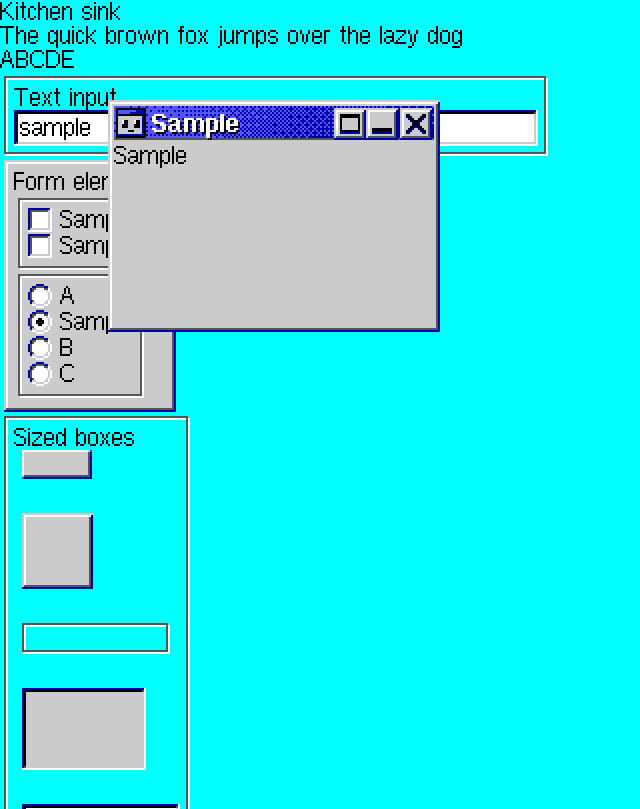
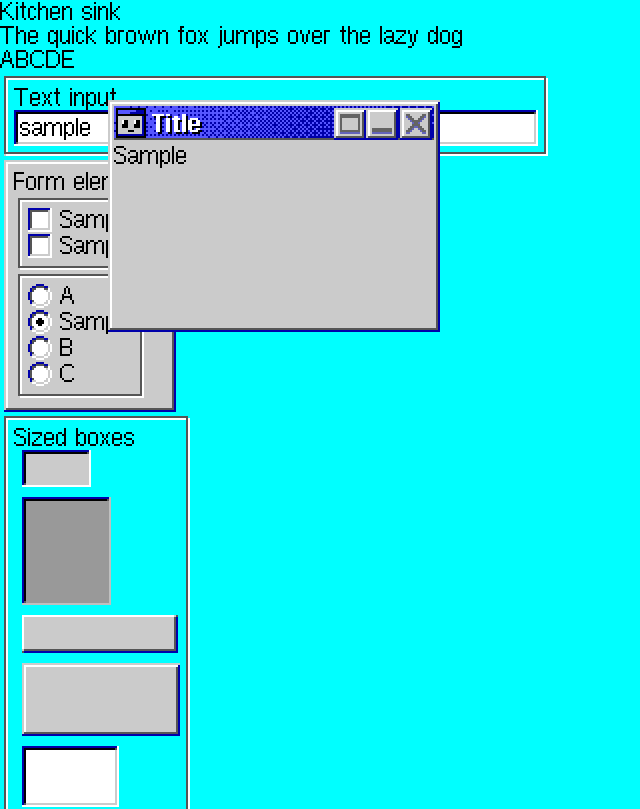
Before and after one commit to OmskGameJam/win-55-ui, a Vue app: page / in a window 1280 px wide. Shown: the top 809 px of the page, without its empty margins (0-640 px from the left). Built offline with nearby package versions, Linux system fonts and the light colour scheme.

Commit message:
feat: unhardcode window, minor fixes

```diff
--- a/src/App.vue
+++ b/src/App.vue
@@ -1,6 +1,6 @@
 <script setup lang="ts">
 import { ref } from 'vue'
-import Box from './components/Box.vue'
+import Box, { type BoxType } from './components/Box.vue'
 import Button from './components/Button.vue'
 import BaseDropdown from './components/BaseDropdown.vue'
 import { useSineWave } from './helpers/useSineWave'
@@ -14,7 +14,17 @@ import Window from './components/Window.vue'
 import Tooltip from './components/Tooltip.vue'
 import Balloon from './components/Balloon.vue'
 
-const { values } = useSineWave(5)
+const testingBoxes: BoxType[] = [
+  'indent',
+  'indent-dark',
+  'panel-d-1',
+  'panel-d-2',
+  'textarea',
+  'border-groove',
+  'white-box',
+  'notification',
+]
+const { values } = useSineWave(testingBoxes.length)
 
 const containerStyle = {
   width: 'fit-content',
@@ -31,6 +41,8 @@ const windowStyle = {
   marginBottom: '10px',
   marginLeft: '8px',
 }
+
+
 
 const handleClick = () => window.alert('Click!')
 
@@ -95,29 +107,10 @@ const exampleRadioState = ref('sample')
 
     <Box type="border-groove" :extra-styles="containerStyle">
       <h2>Sized boxes</h2>
-      <Box
-        :extra-styles="{ ...boxStyle, width: (2 * 48 + values[0].cos * 50) + 'px', height: (2 * 24 + values[0].sin * 30) + 'px' }"
-        type="panel-d-1"
-      />
-      <br />
-      <Box
-        :extra-styles="{ ...boxStyle, width: (2 * 48 + values[1].cos * 50) + 'px', height: (2 * 24 + values[1].sin * 30) + 'px' }"
-        type="panel-d-2"
-      />
-      <br />
-      <Box
-        :extra-styles="{ ...boxStyle, width: (2 * 48 + values[2].cos * 50) + 'px', height: (2 * 24 + values[2].sin * 30) + 'px' }"
-        type="border-groove"
-      />
-      <br />
-      <Box
-        :extra-styles="{ ...boxStyle, width: (2 * 48 + values[3].cos * 50) + 'px', height: (2 * 24 + values[3].sin * 30) + 'px' }"
-        type="indent"
-      />
-      <br />
-      <Box
-        :extra-styles="{ ...boxStyle, width: (2 * 48 + values[4].cos * 50) + 'px', height: (2 * 24 + values[4].sin * 30) + 'px' }"
-        type="textarea"
+      <Box v-for="(item, index) in testingBoxes"
+        :extra-styles="{ ...boxStyle, width: (2 * 48 + values[index].cos * 50) + 'px', height: (2 * 24 + values[index].sin * 30) + 'px' }"
+        :type="item"
+        :key="index"
       />
       <br />
     </Box>
@@ -125,7 +118,7 @@ const exampleRadioState = ref('sample')
     <div>
       <h2>Window</h2>
       (it's floating)
-      <Window resizable :extra-styles="{ ...windowStyle }">
+      <Window resizable title="Title" icon="/win-55-ui/icons/program.png" placeholder-buttons :extra-styles="{ ...windowStyle }">
         Sample
       </Window>
     </div>
--- a/src/components/Box.vue
+++ b/src/components/Box.vue
@@ -4,6 +4,7 @@ import { computed, ref } from 'vue'
 
 export type BoxType =
   | 'indent'
+  | 'indent-dark'
   | 'panel-d-1'
   | 'panel-d-2'
   | 'textarea'
--- a/src/components/Button.vue
+++ b/src/components/Button.vue
@@ -7,10 +7,12 @@ const props = withDefaults(defineProps<{
   baseType?: BoxType
   extraStyles?: Record<string, string | number | undefined>
   extraClass?: string
+  disabled?: boolean
 }>(), {
   baseType: 'panel-d-1',
   extraStyles: undefined,
   extraClass: undefined,
+  disabled: false,
 })
 
 const emit = defineEmits<{
@@ -20,19 +22,25 @@ const emit = defineEmits<{
 const isMouseDown = ref(false)
 const isInside = ref(false)
 
-const pressed = computed(() => isMouseDown.value && isInside.value)
+const pressed = computed(() => !props.disabled && isMouseDown.value && isInside.value)
+const isDisabled = computed(() => props.disabled)
 
 const handleMouseDown = (e: MouseEvent) => {
-  if (e.button !== 0) return
+  if (props.disabled || e.button !== 0) return
   isMouseDown.value = true
   isInside.value = true
 }
 
-const handleMouseEnter = () => { isInside.value = true }
+const handleMouseEnter = () => {
+  if (!props.disabled) {
+    isInside.value = true
+  }
+}
+
 const handleMouseLeave = () => { isInside.value = false }
 
 const handleWindowMouseUp = (e: MouseEvent) => {
-  if (e.button !== 0) return
+  if (props.disabled || e.button !== 0) return
   if (isMouseDown.value && isInside.value) {
     emit('click')
   }
@@ -52,18 +60,23 @@ const boxStyle = computed(() => ({
   width: 'fit-content',
   paddingBottom: '4px',
   paddingRight: '4px',
-  cursor: 'default',
+  cursor: isDisabled.value ? 'not-allowed' : 'default',
   ...props.extraStyles,
 }))
 
 const innerStyle = computed(() => ({
   transform: pressed.value ? 'translate(2px, 2px)' : 'translate(0, 0)',
+  opacity: isDisabled.value ? 0.5 : 1,
 }))
+
+const boxType = computed(() => {
+  return pressed.value ? 'indent' : props.baseType
+})
 </script>
 
 <template>
   <Box
-    :type="pressed ? 'indent' : baseType"
+    :type="boxType"
     :extra-styles="boxStyle"
     :extra-class="extraClass"
     @mousedown="handleMouseDown"
--- a/src/components/Checkbox.vue
+++ b/src/components/Checkbox.vue
@@ -39,8 +39,11 @@ const toggleCheckbox = () => {
     @click="toggleCheckbox"
   >
     <div style="display: flex; align-items: center">
-      <img v-if="modelValue" draggable="false" :src="checkedIcon" />
-      <img v-else draggable="false" :src="uncheckedIcon" />
+      <img
+        draggable="false"
+        :src="modelValue ? checkedIcon : uncheckedIcon"
+        :alt="modelValue ? 'checked' : 'unchecked'"
+      />
     </div>
 
     <input
--- a/src/components/Titlebar.vue
+++ b/src/components/Titlebar.vue
@@ -1,19 +1,26 @@
 <script setup lang="ts">
-import { ref, onMounted, onUnmounted } from 'vue'
+import { ref, onMounted, onUnmounted, watch } from 'vue'
 import { drawAngledBayerDitherGradient } from '../helpers/bayerMatrix'
 import Button from './Button.vue'
 import Typography from './Typography.vue'
 
-defineProps<{
+const props = defineProps<{
   title: string
   icon: string
+  placeholderButtons?: boolean
+  disabled?: boolean
+  gradientColorA?: string
+  gradientColorB?: string
 }>()
 
 const canvasRef = ref<HTMLCanvasElement | null>(null)
 let resizeObserver: ResizeObserver | null = null
 
 function draw(canvas: HTMLCanvasElement, context: CanvasRenderingContext2D) {
-  drawAngledBayerDitherGradient(canvas, canvas.width, canvas.height, '5555ff', '0000aa')
+  const colorA = props.gradientColorA || '5555ff'
+  const colorB = props.gradientColorB || '0000aa'
+
+  drawAngledBayerDitherGradient(canvas, canvas.width, canvas.height, colorA, colorB)
   context.fillStyle = '#555555'
   context.fillRect(0, canvas.height - 2, Math.floor(canvas.width / 2) * 2, 4)
 }
@@ -35,6 +42,16 @@ function resizeCanvas() {
 
   draw(canvas, context)
 }
+
+// Redraw when gradient colors change
+watch(() => [props.gradientColorA, props.gradientColorB], () => {
+  if (canvasRef.value) {
+    const context = canvasRef.value.getContext('2d')
+    if (context) {
+      draw(canvasRef.value, context)
+    }
+  }
+})
 
 onMounted(() => {
   resizeCanvas()
@@ -69,17 +86,36 @@ onUnmounted(() => {
           {{ title }}
         </Typography>
       </div>
-      <Button extra-class="titlebar-button" base-type="panel-d-2">
+
+      <!-- Slot for custom buttons -->
+      <slot name="buttons"></slot>
+
+      <!-- Placeholder buttons when slot is empty and placeholderButtons is true -->
+      <template v-if="placeholderButtons">
+        <Button
+          extra-class="titlebar-button"
+          base-type="panel-d-2"
+          disabled
+        >
           <img draggable="false" src="/win-55-ui/window/o.png" />
         </Button>
-      <Button extra-class="titlebar-button" base-type="panel-d-2">
+        <Button
+          extra-class="titlebar-button"
+          base-type="panel-d-2"
+          disabled
+        >
           <img draggable="false" src="/win-55-ui/window/_.png" />
         </Button>
         <div style="width: 2px"><!-- Он тут реально! --></div>
-      <Button extra-class="titlebar-button" base-type="panel-d-2">
+        <Button
+          extra-class="titlebar-button"
+          base-type="panel-d-2"
+          disabled
+        >
           <img draggable="false" src="/win-55-ui/window/x.png" />
         </Button>
         <div style="width: 2px"><!-- Он тут реально! --></div>
+      </template>
     </div>
   </div>
 </template>
--- a/src/components/Window.vue
+++ b/src/components/Window.vue
@@ -12,6 +12,14 @@ const props = defineProps<{
   resizable?: boolean
   resizableHorizontally?: boolean
   resizableVertically?: boolean
+
+  // Titlebar passthrough props
+  title: string
+  icon: string
+  placeholderButtons?: boolean
+  disabled?: boolean
+  gradientColorA?: string
+  gradientColorB?: string
 }>()
 
 // v-model bindings
@@ -183,7 +191,19 @@ function detectEdge(e: MouseEvent) {
     @mousedown="startResize"
   >
     <div @mousedown.stop="startDrag">
-      <Titlebar title="Sample" icon="/win-55-ui/icons/program.png" />
+      <Titlebar
+        :title="title"
+        :icon="icon"
+        :placeholder-buttons="placeholderButtons"
+        :disabled="disabled"
+        :gradient-color-a="gradientColorA"
+        :gradient-color-b="gradientColorB"
+      >
+        <!-- Pass through titlebar buttons slot -->
+        <template #buttons>
+          <slot name="titlebar-buttons"></slot>
+        </template>
+      </Titlebar>
     </div>
     <slot></slot>
   </Box>
```
Lines whose indentation alone changed are shown as unchanged.
